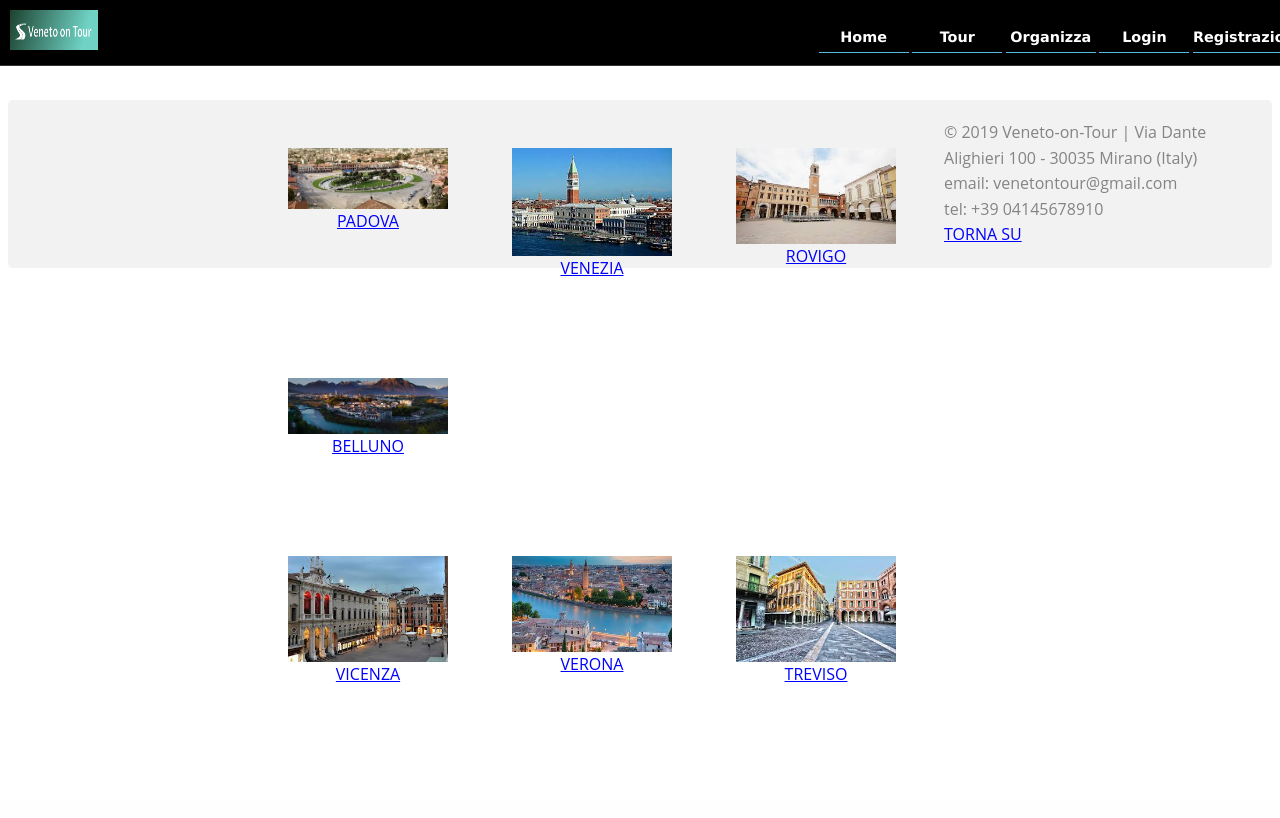
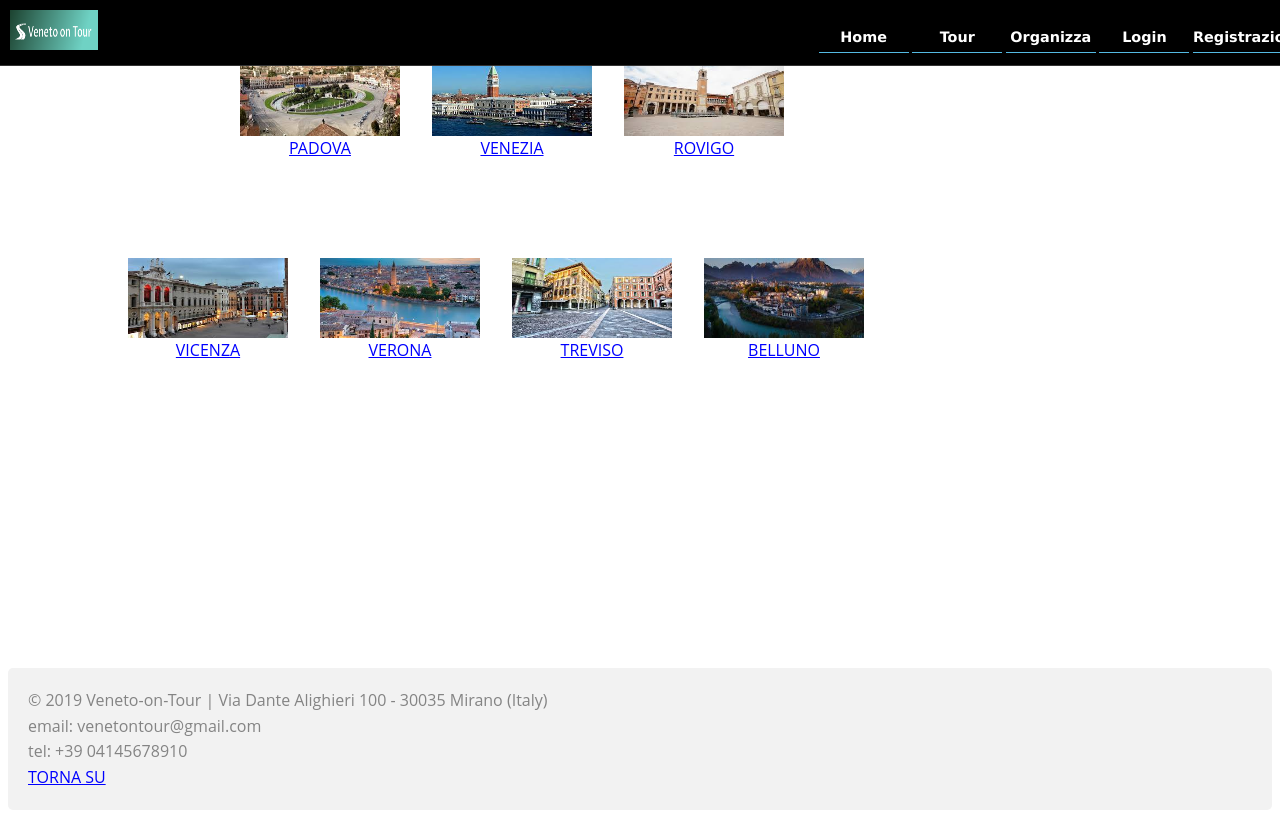
Before and after one commit to vasiletusa/TEC2019, a PHP site: page /home.php in a window 1280 px wide. Before the commit the page ends 682 px from the top, so only its background shows below. Run offline with PHP 8.4, Linux system fonts and the light colour scheme.

Commit message:
update home e css

```diff
--- a/css/stile.css
+++ b/css/stile.css
@@ -15,23 +15,34 @@ a:link {
 /*homepage*/
 
 #box{
-	width: 50em;
+	width: 70em;
+	height: 35em;
 	top: 50%;
 	left: 50%;
-	margin-top: -25em;
-	margin-left: -25em;
+	right:50%;
+	margin-top: -35em;
+	margin-left: -35em;
 	margin:auto;
 }
 
+
 div.riga{
+	float:left;
+	padding-left:10%;
+	padding-right:10%;
+	margin:2em;
+}
+
+div.riga0{
+	float:left;
+	margin:2em;
+}
+
+div.pic{
 	float:left;
 	margin:1em;
 }
 
-div.pic{
-	float:left;
-	margin:2em;
-}
 
 div.link{
 	text-align: center;
@@ -41,7 +52,7 @@ div.pic img{
   	margin-left: auto;
   	margin-right: auto;
   	width: 10em;
-  	height: auto;
+  	height: 5em;
 }
 
 /*end homepage*/
--- a/home.php
+++ b/home.php
@@ -22,14 +22,7 @@
 </div>
 </div>
 
-<div class="riga">
-<div class="pic">
-<img src="img/belluno.jpg" alt="foto della città di Belluno">
-	<div class="link"><a href="Citta/Belluno.html">BELLUNO</a></div>
-</div>
-</div>
-
-<div class="riga">
+<div class="riga0">
 <div class="pic">
 	<img src="img/vicenza.jpg" alt="foto della città di Vicenza">
 	<div class="link"><a href="Citta/Vicenza.html">VICENZA</a></div>
@@ -42,6 +35,10 @@
 	<img src="img/treviso.jpg" alt="foto della città di Treviso">
 	<div class="link"><a href="Citta/Treviso.html">TREVISO</a></div>
 </div>
+<div class="pic">
+<img src="img/belluno.jpg" alt="foto della città di Belluno">
+	<div class="link"><a href="Citta/Belluno.html">BELLUNO</a></div>
+</div>
 </div>
 
 </div>
```
